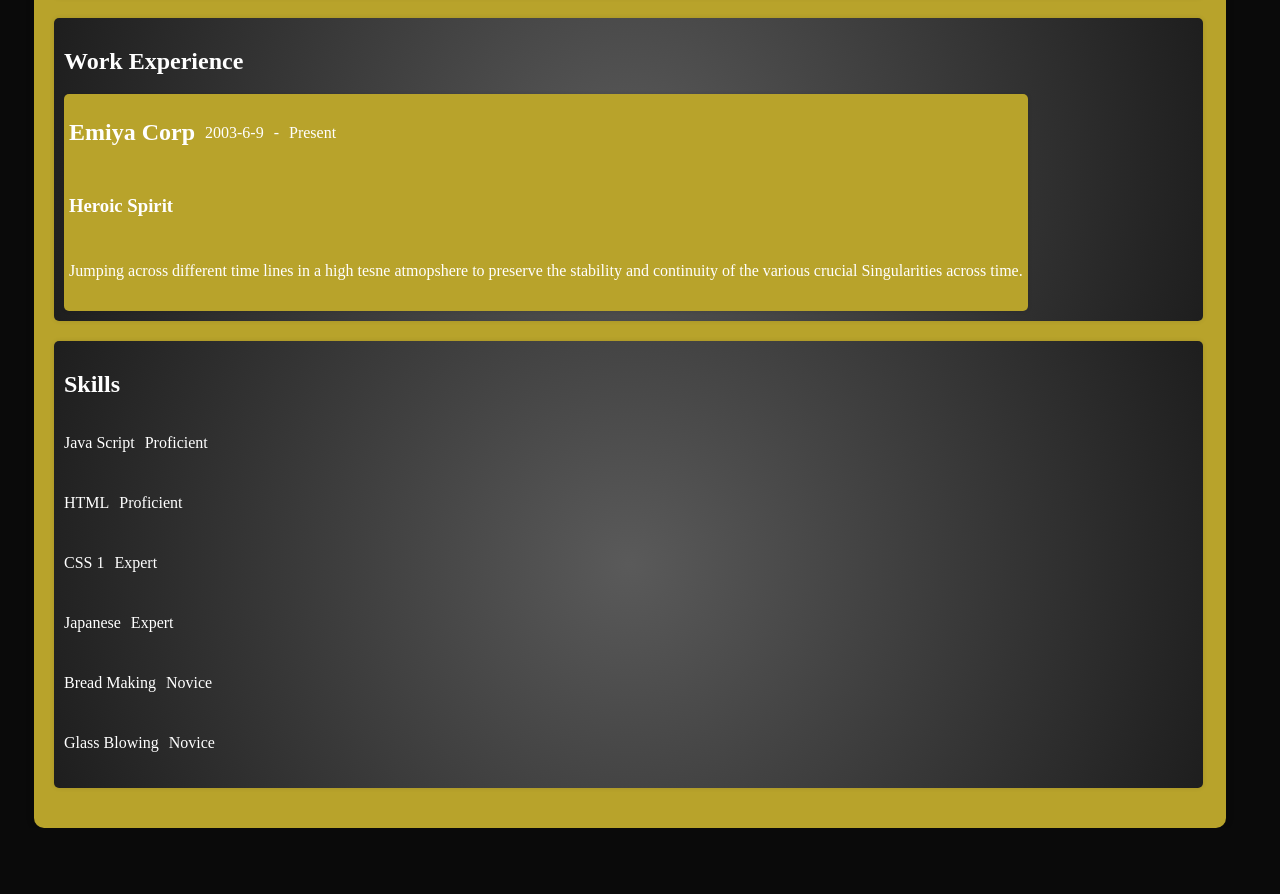
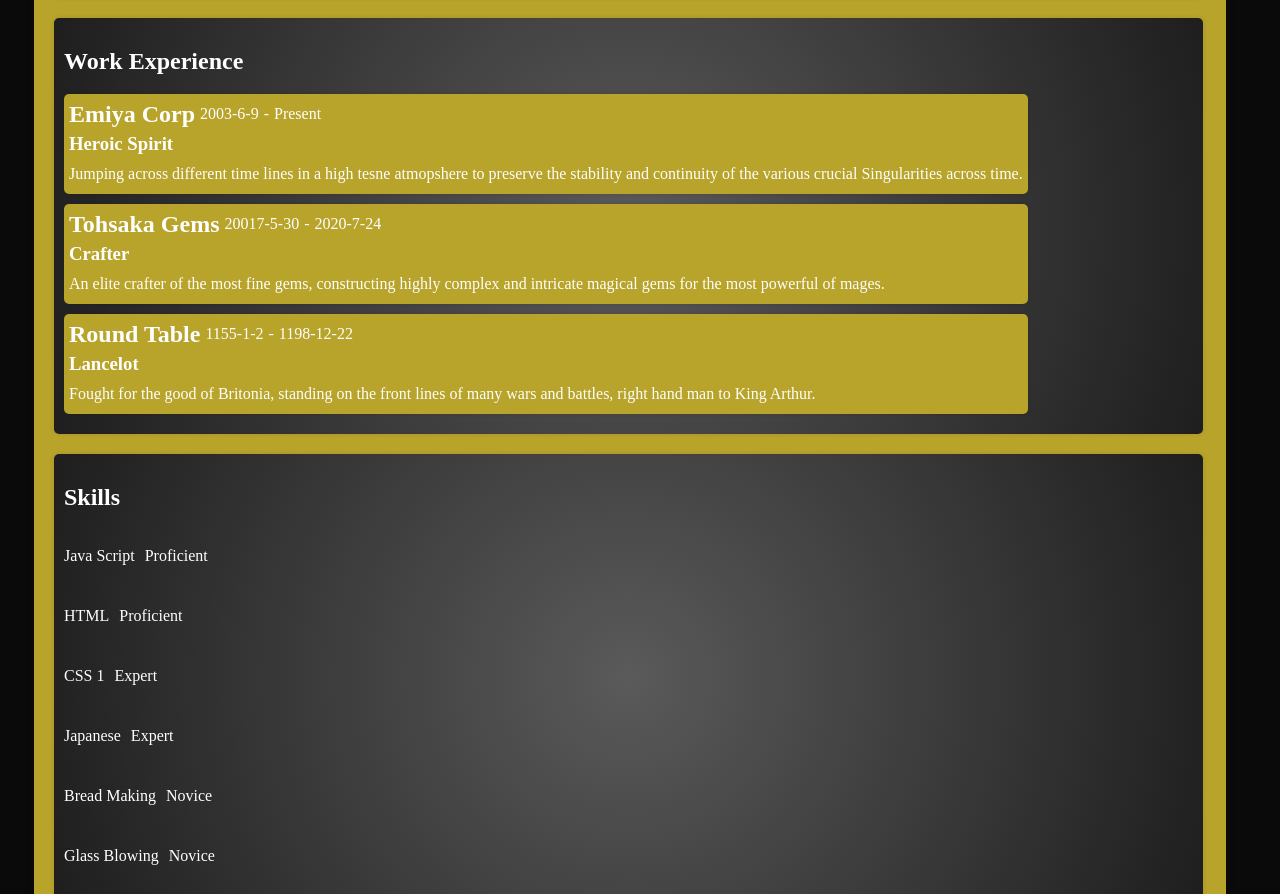
Before and after one commit to Matthewweb42/cs2410, a plain HTML site: page Assignment4/resume.html in a window 1280 px wide. Shown: the part 1193-2087 px from the top of the page. Before the commit the page ends 2021 px from the top, so only its background shows below. Drawn offline with Linux system fonts and the light colour scheme.

Commit message:
Almost done

```diff
--- a/Assignment4/resume.css
+++ b/Assignment4/resume.css
@@ -130,6 +130,7 @@ main {
     flex-direction: column;
     justify-content: space-between;
     height: 100%;
+
 }
 
 #educationContainer{
@@ -137,6 +138,7 @@ main {
     flex-wrap: wrap;
     flex-direction: row;
     justify-content: center;
+    align-items: space-between;
     gap: 20px;
 }
 
@@ -161,6 +163,7 @@ main {
     justify-content: space-between;
     width: 99%;
     height:100%;
+    margin-bottom: 10px;
 }
 
 #contactInfo img {
@@ -183,6 +186,13 @@ main {
     margin-bottom: 10px;
 }
 
+.info-group2 {
+    display: flex;
+    align-items: center;
+    gap: 5px;
+    height: 30px;
+}
+
 form {
     display: flex;
     flex-direction: row;
--- a/Assignment4/resume.html
+++ b/Assignment4/resume.html
@@ -103,18 +103,46 @@
                 <h2>Work Experience</h2>
                 <div id="workExperienceContainer">
                     <div class="work-experience-card">
-                        <div class="info-group">
+                        <div class="info-group2">
                             <h2 id="companyOutput">Emiya Corp</h2>
                             <p id="startOutput">2003-6-9</p> - <p id="endOutput">Present</p>
                         </div>
-                        <div class="info-group">
+                        <div class="info-group2">
                             <h1 id="positionOutput">Heroic Spirit</h1>
                         </div>
-                        <div class="info-group">
+                        <div class="info-group2">
                             <p id="tasksOutput">Jumping across different time lines in
                                  a high tesne atmopshere to preserve the stability
                                  and continuity of the various crucial Singularities
                                  across time.</p>
+                        </div>
+                    </div>
+                    <div class="work-experience-card">
+                        <div class="info-group2">
+                            <h2 id="companyOutput">Tohsaka Gems</h2>
+                            <p id="startOutput">20017-5-30</p> - <p id="endOutput">2020-7-24</p>
+                        </div>
+                        <div class="info-group2">
+                            <h1 id="positionOutput">Crafter</h1>
+                        </div>
+                        <div class="info-group2">
+                            <p id="tasksOutput">An elite crafter of the most fine gems, constructing
+                                highly complex and intricate magical gems for the most powerful of mages.</p>
+                            </p>
+                        </div>
+                    </div>
+                    <div class="work-experience-card">
+                        <div class="info-group2">
+                            <h2 id="companyOutput">Round Table</h2>
+                            <p id="startOutput">1155-1-2</p> - <p id="endOutput">1198-12-22</p>
+                        </div>
+                        <div class="info-group2">
+                            <h1 id="positionOutput">Lancelot</h1>
+                        </div>
+                        <div class="info-group2">
+                            <p id="tasksOutput">Fought for the good of Britonia, standing on the
+                                front lines of many wars and battles, right hand man to King Arthur.</p>
+                            </p>
                         </div>
                     </div>
                 </div>
--- a/Assignment4/resume.js
+++ b/Assignment4/resume.js
@@ -139,7 +139,7 @@ function createWorkExperienceForm(){
             <label for="startDate">Start Date:</label>
             <input type="date" id="startDate" name="startDate" required>
             <label for="endDate">End Date:</label>
-            <input type="date" id="endDate" name="endDate">
+            <input type="date" id="endDate" name="endDate" value="Present" placeholder="Present">
             <label for="responsibilities">Responsibilities:</label>
             <textarea id="responsibilities" name="responsibilities" required></textarea>
             <button type="jobEntry" class="nested-button" >New Entry</button>
@@ -160,14 +160,14 @@ function createWorkExperienceForm(){
         const newWorkExperience = document.createElement('div');
         newWorkExperience.classList.add('work-experience-card');
         newWorkExperience.innerHTML = `
-            <div class="info-group">
-                <h1 id="companyOutput">${companyName}</h1>
+            <div class="info-group2">
+                <h2 id="companyOutput">${companyName}</h2>
                 <p id="startOutput">${startDate}</p> - <p id="endOutput">${endDate}</p>
             </div>
-            <div class="info-group">
-                <h2 id="positionOutput">${jobTitle}</h2>
+            <div class="info-group2">
+                <h1 id="positionOutput">${jobTitle}</h1>
             </div>
-            <div class="info-group">
+            <div class="info-group2">
                 <p id="tasksOutput">${responsibilities}</p>
             </div>
         `;
@@ -177,14 +177,14 @@ function createWorkExperienceForm(){
         workExperienceContainer.appendChild(newWorkExperience);
     });
 
-    const existingWorkCards = document.querySelectorAll('.work-experience-card');
-    existingWorkCards.forEach(card => {
-        card.addEventListener('click', function() {
-            card.parentElement.removeChild(card);
-        });
-    });
 
 }
+const existingWorkCards = document.querySelectorAll('.work-experience-card');
+existingWorkCards.forEach(card => {
+    card.addEventListener('click', function() {
+        card.parentElement.removeChild(card);
+    });
+});
 
 function createSkillsForm(){
     const section = document.getElementById(`skillsSection`);
```
